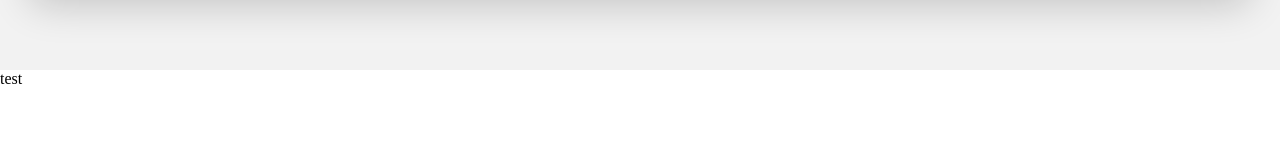
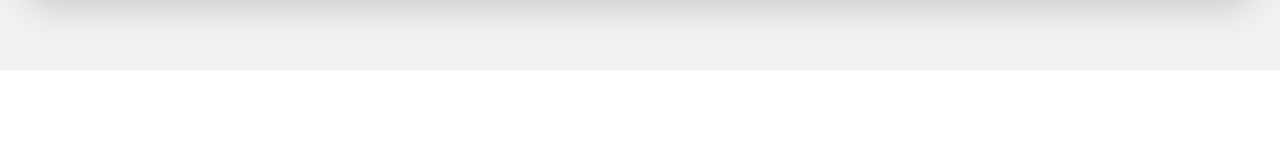
Before and after one commit to bbureg/ed_front_user, a Nuxt app: page / in a window 1280 px wide. Shown: the part 452-612 px from the top of the page. Built offline with nearby package versions, Linux system fonts and the light colour scheme.

Commit message:
테스트

```diff
--- a/layouts/default.vue
+++ b/layouts/default.vue
@@ -1,7 +1,6 @@
 <template>
   <div>
     <Nuxt />
-    <div>test</div>
   </div>
 </template>
 
```
